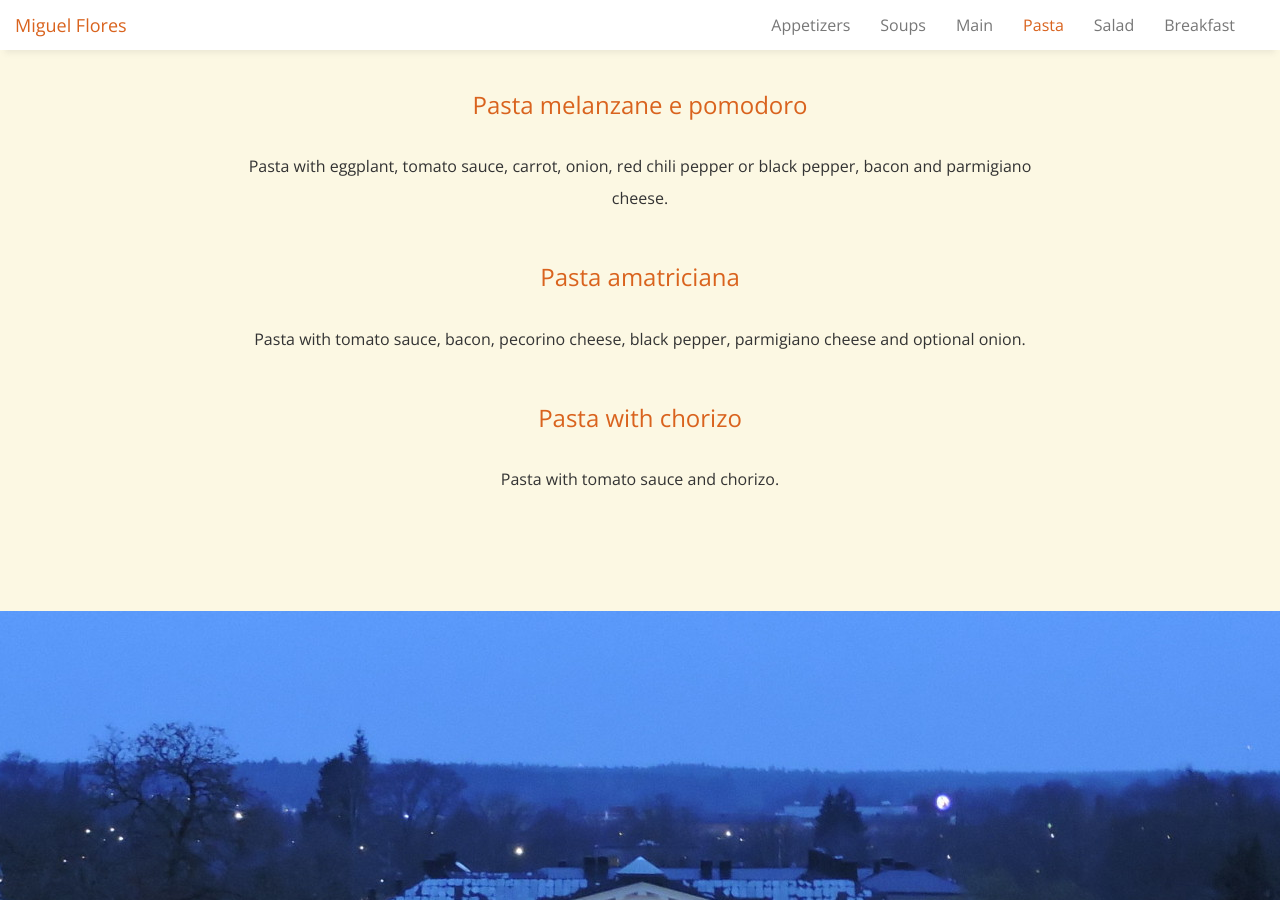
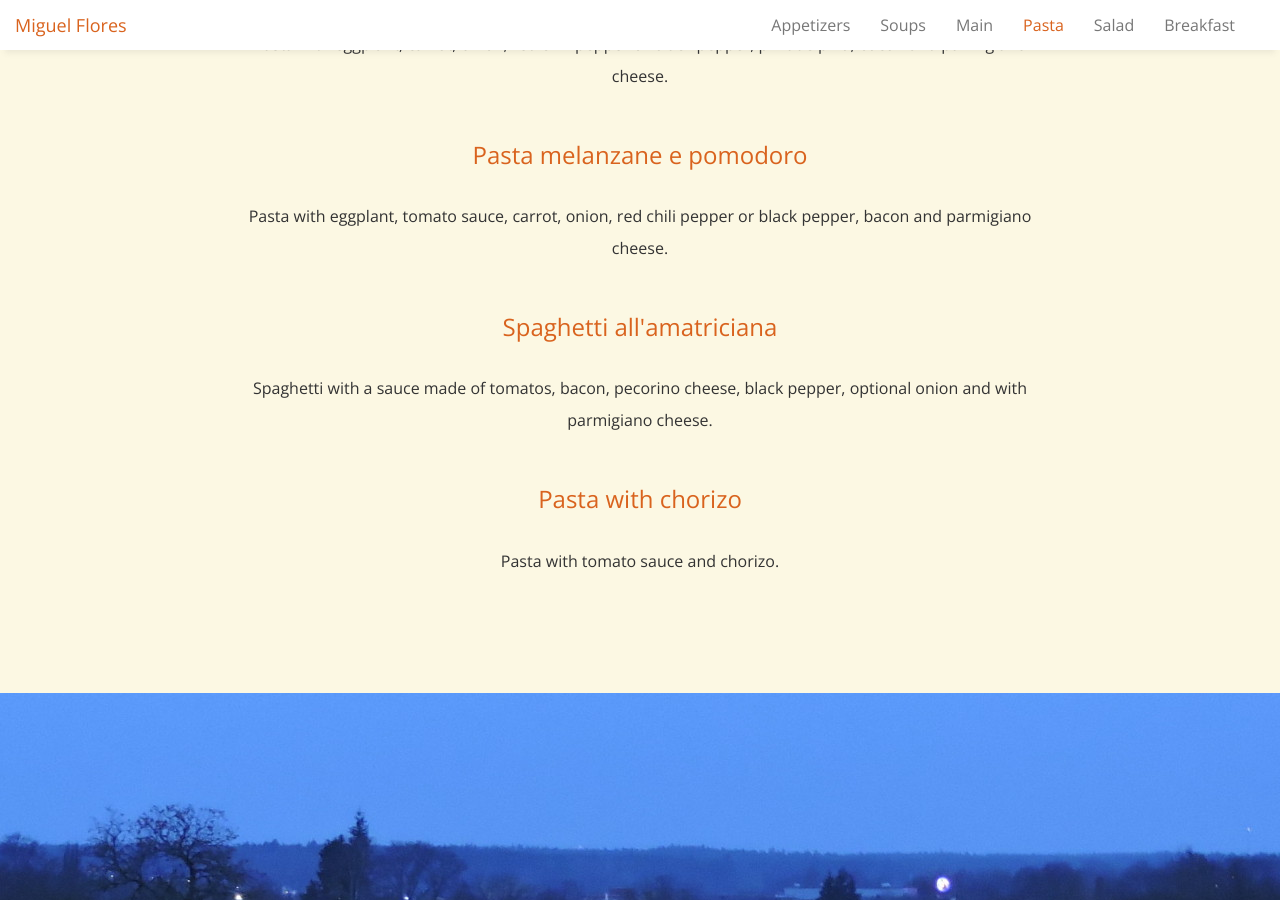
Before and after one commit to miguelfrde/miguelfrde.github.io, a Jekyll site: the page built from food/index.html, in a window 1280 px wide and 900 px high, scrolled down 7017 px. Built offline with Jekyll 4.4.1, drawn with Linux system fonts in a browser that asks for light colours; nearby versions of some CDN libraries; some of the changed text lies outside the part shown.

Commit message:
Add pictures to amatriciana and breaded chicken

```diff
--- a/_data/food.yaml
+++ b/_data/food.yaml
@@ -79,8 +79,10 @@
         little bit of black pepper.
 
     - name: Breaded chicken
+      picture: breadedchicken.jpg
       description: >
-        Breaded chicken with french fries.
+        Breaded chicken with garlic powder and black pepper, served with
+        french fries.
 
     - name: Chicken cubes with lemon
       description: >
@@ -147,10 +149,10 @@
         Pasta with eggplant, tomato sauce, carrot, onion, red chili pepper or
         black pepper, bacon and parmigiano cheese.
 
-    - name: Pasta amatriciana
+    - name: Spaghetti all'amatriciana
       description: >
-        Pasta with tomato sauce, bacon, pecorino cheese, black pepper,
-        parmigiano cheese and optional onion.
+        Spaghetti with a sauce made of tomatos, bacon, pecorino cheese, black
+        pepper, optional onion and with parmigiano cheese.
 
     - name: Pasta with chorizo
       description: >
```
Also changed, not shown: static/img/food/breadedchicken.jpg (added), static/img/food/pastaamatriciana.jpg (added).
